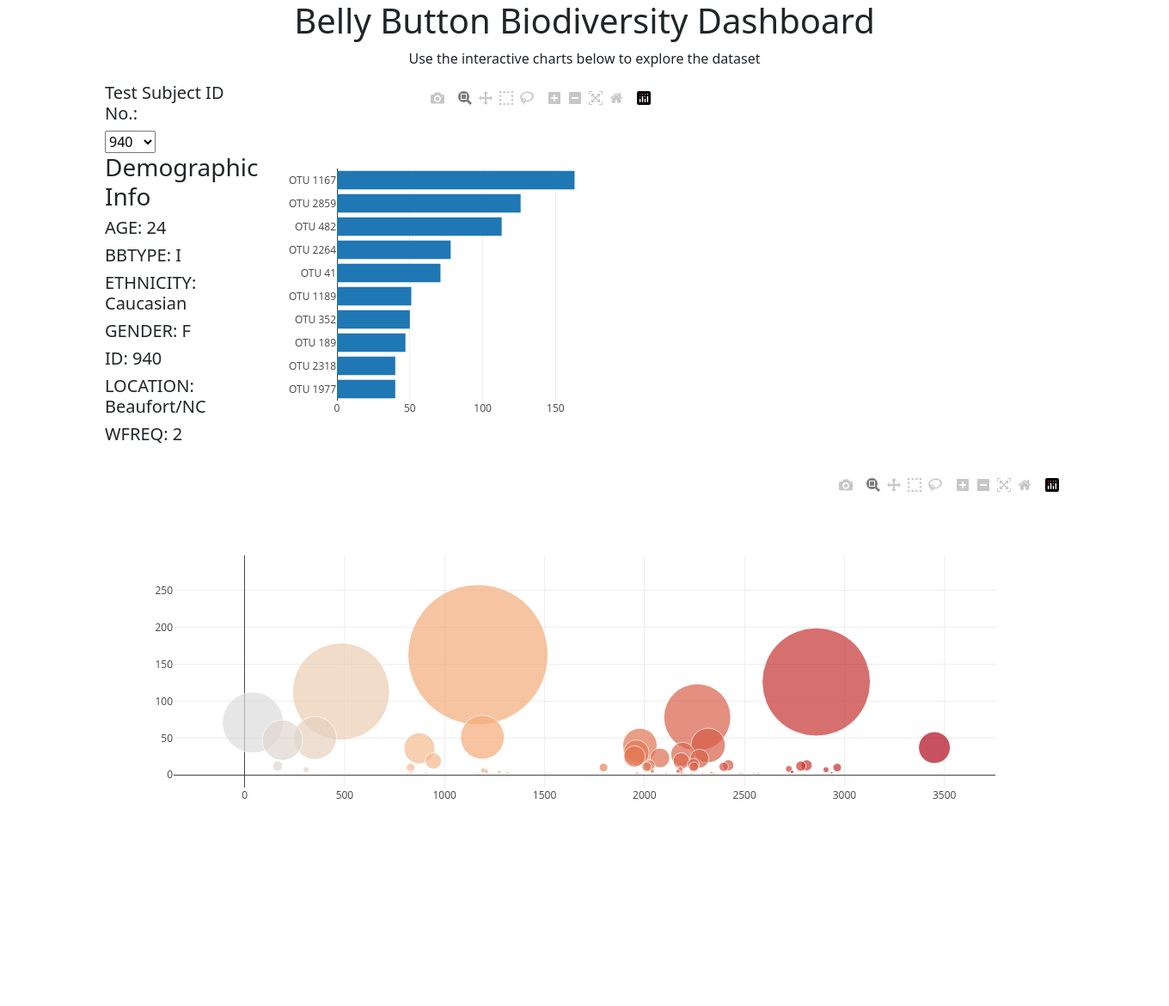
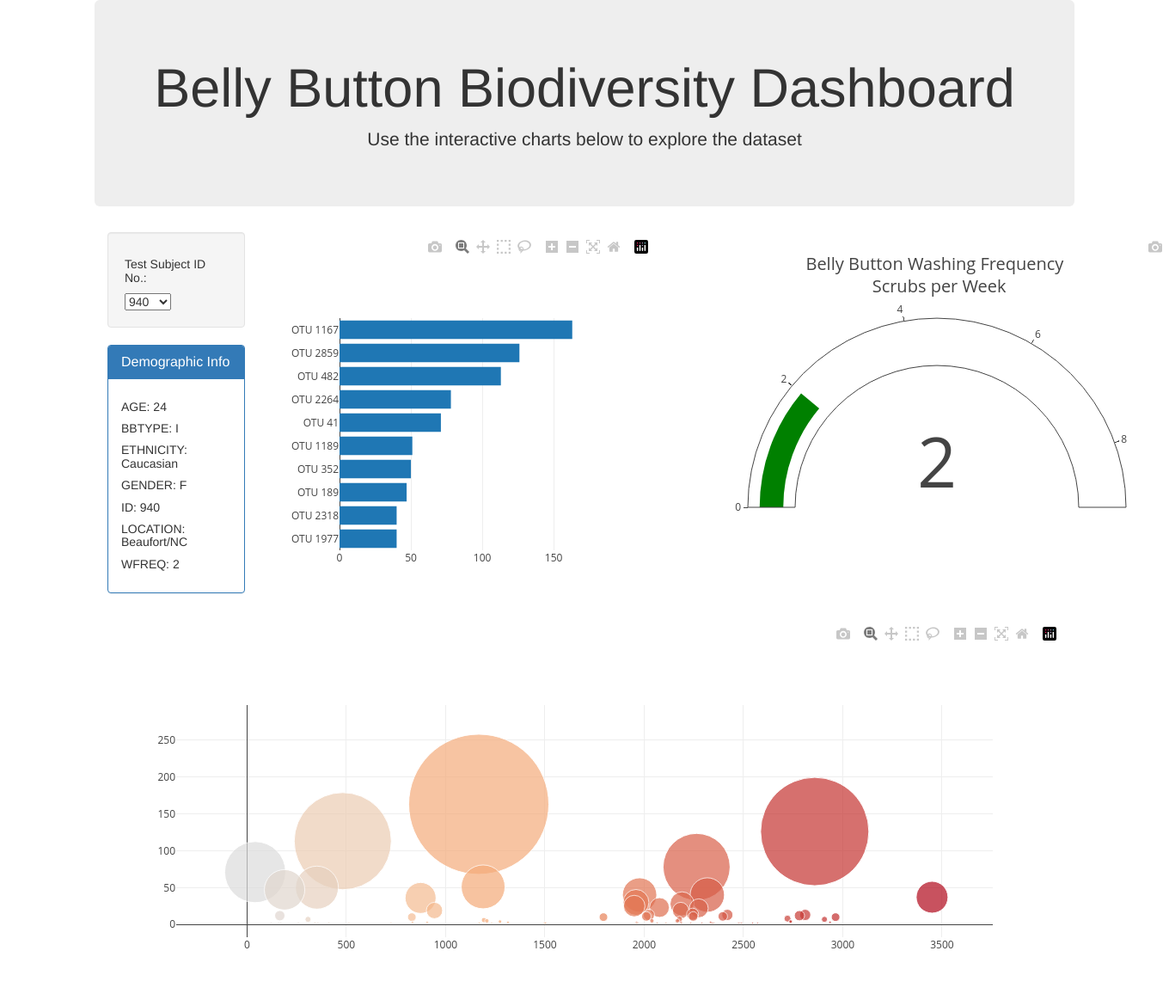
Before and after one commit to Nickoranteng/Plotly_challenge, a Flask app: page / in a window 1360 px wide; the page is wider, and only the part inside the window is pictured. Shown: that part at 86% size. Before the commit the page ends 929 px from the top of that part, so only its background shows below. Run offline with Flask 2, Linux system fonts and the light colour scheme; some libraries are stand-ins or nearby versions.

Commit message:
adding gauge chart

```diff
--- a/StarterCode/static/js/app.js
+++ b/StarterCode/static/js/app.js
@@ -59,7 +59,22 @@ function showData() {
 
             Plotly.newPlot('bar', data);
         });
+         // gauge chart
 
+         var gaugeData = [
+            {
+              domain: { x: [0, 1], y: [0, 1] },
+              value: metadata.wfreq,
+              title: { text: "Belly Button Washing Frequency <br> Scrubs per Week" },
+              type: "indicator",
+              mode: "gauge+number",
+              delta: { reference: 400 },
+              gauge: { axis: { range: [0, 9] } }
+            }
+          ];
+
+          var layout = { width: 600, height: 400 };
+          Plotly.newPlot('gauge', gaugeData, layout);
     });
 
 
--- a/StarterCode/templates/index.html
+++ b/StarterCode/templates/index.html
@@ -7,6 +7,7 @@
   <link href="https://cdn.jsdelivr.net/npm/bootstrap@5.0.0-beta1/dist/css/bootstrap.min.css" rel="stylesheet" integrity="sha384-giJF6kkoqNQ00vy+HMDP7azOuL0xtbfIcaT9wjKHr8RbDVddVHyTfAAsrekwKmP1" crossorigin="anonymous">
   <script src="https://cdn.jsdelivr.net/npm/@popperjs/core@2.5.4/dist/umd/popper.min.js" integrity="sha384-q2kxQ16AaE6UbzuKqyBE9/u/KzioAlnx2maXQHiDX9d4/zp8Ok3f+M7DPm+Ib6IU" crossorigin="anonymous"></script>
   <script src="https://cdn.jsdelivr.net/npm/bootstrap@5.0.0-beta1/dist/js/bootstrap.min.js" integrity="sha384-pQQkAEnwaBkjpqZ8RU1fF1AKtTcHJwFl3pblpTlHXybJjHpMYo79HY3hIi4NKxyj" crossorigin="anonymous"></script>
+  <link rel="stylesheet" href="https://maxcdn.bootstrapcdn.com/bootstrap/3.3.7/css/bootstrap.min.css">
 
   <!-- D3 JS -->
   <script src="https://cdnjs.cloudflare.com/ajax/libs/d3/5.5.0/d3.js"></script>
```
Also changed, not shown: StarterCode/app.py (line endings or trailing spaces).
